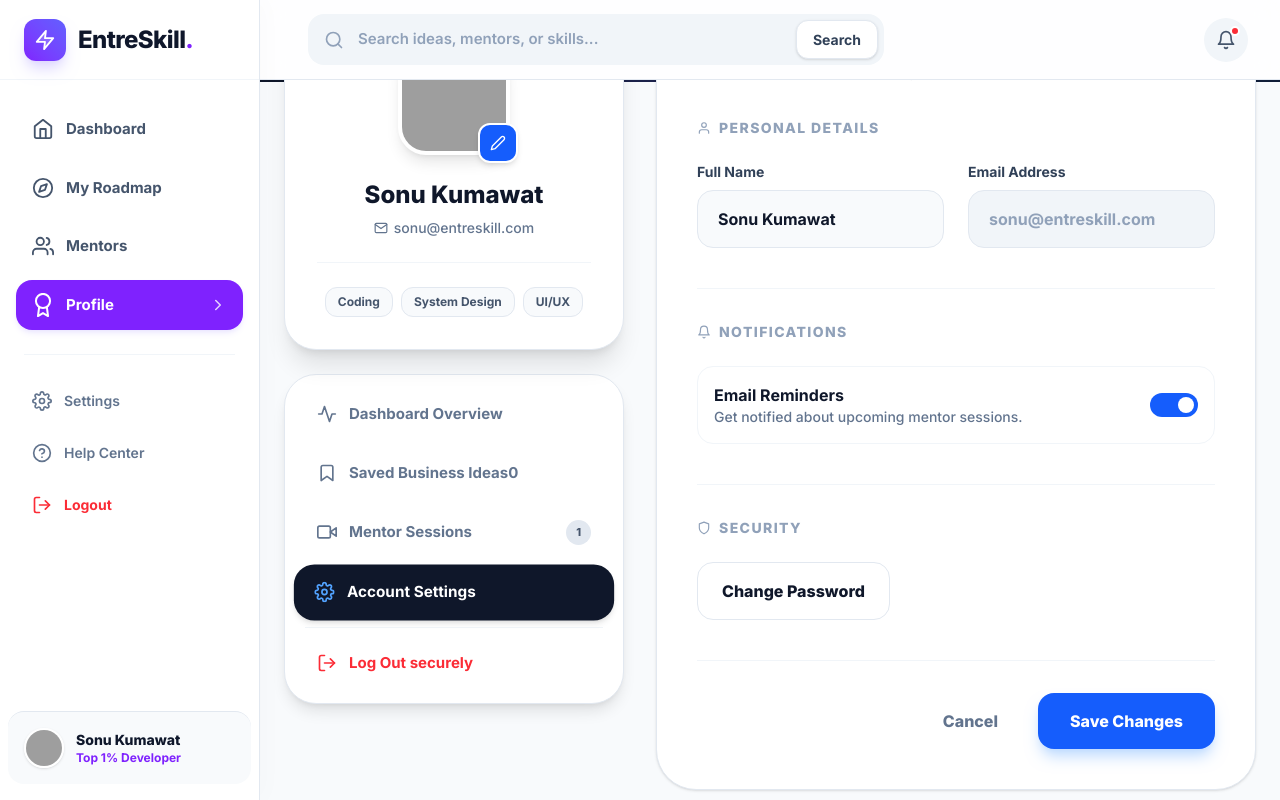
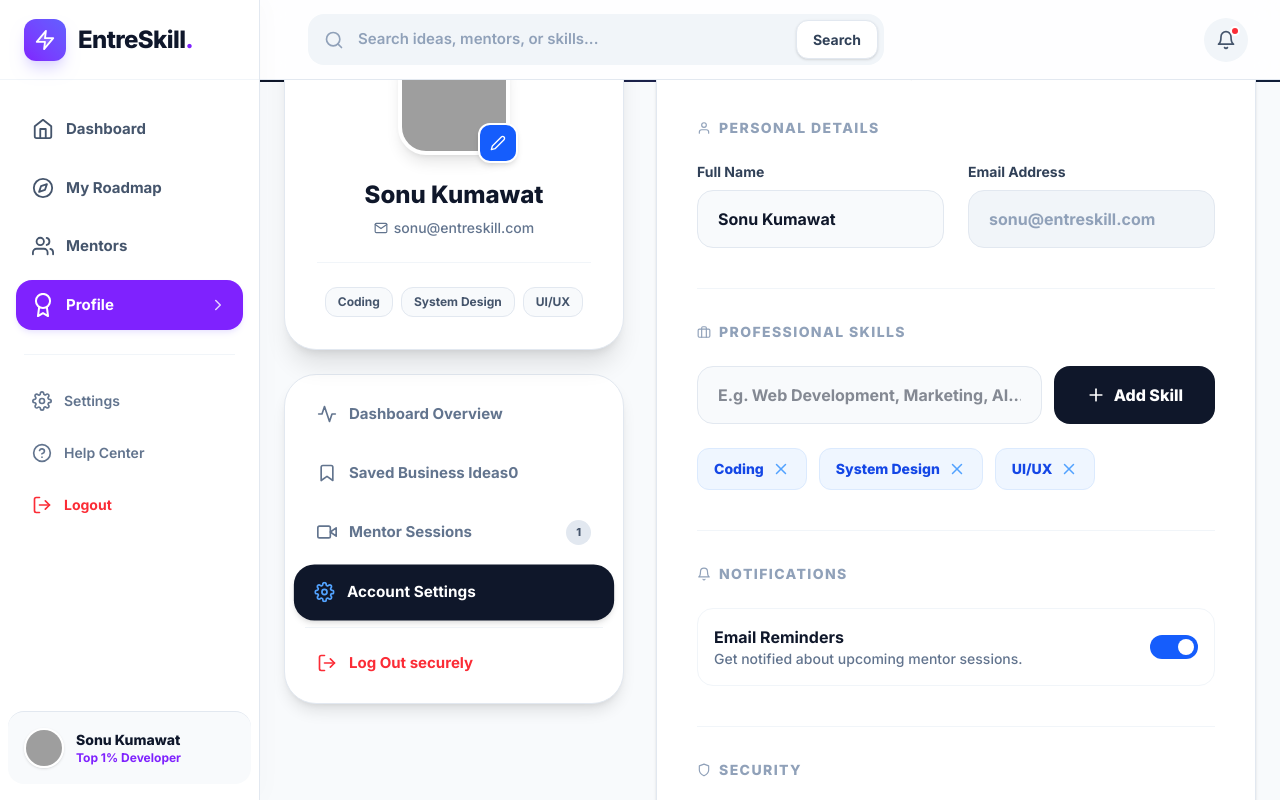
Before and after one commit to sonukumawat-sde/entreskill-hub, a React (Vite) app in the folder frontend/: page /profile in a window 1280 px wide. Both pictures are taken after a click on the button "Account Settings". Built offline with nearby package versions, Linux system fonts and the light colour scheme; grey boxes are pictures that could not be loaded.

Commit message:
Added Skills Manager in Profile for AI

```diff
--- a/frontend/src/pages/Profile.jsx
+++ b/frontend/src/pages/Profile.jsx
@@ -1,11 +1,12 @@
 import React, { useState, useEffect } from 'react';
 import { Link, useNavigate } from 'react-router-dom';
-import axios from 'axios'; // NAYA: API call ke liye axios add kiya
+import axios from 'axios';
 import {
   FiUser, FiMail, FiBookmark, FiSettings,
   FiLogOut, FiArrowRight, FiEdit2, FiShield,
   FiActivity, FiStar, FiTrendingUp, FiVideo,
-  FiCalendar, FiClock, FiAward, FiCheckCircle, FiBell, FiZap
+  FiCalendar, FiClock, FiAward, FiCheckCircle,
+  FiBell, FiZap, FiBriefcase, FiPlus, FiX
 } from 'react-icons/fi';
 
 function Profile() {
@@ -14,23 +15,32 @@ function Profile() {
   const [activeTab, setActiveTab] = useState('overview');
   const [savedIdeas, setSavedIdeas] = useState([]);
 
+  // 🔥 NAYA: Skills Manager aur API Loading ke liye States
+  const [skillInput, setSkillInput] = useState('');
+  const [editedSkills, setEditedSkills] = useState([]);
+  const [isSaving, setIsSaving] = useState(false);
+
   useEffect(() => {
-    // NAYA: Async function banaya taaki API call kar sakein
     const fetchProfileData = async () => {
       // 1. Fetch User Data
       const userInfo = localStorage.getItem('userInfo');
       if (userInfo) {
-        setUser(JSON.parse(userInfo));
+        const parsedUser = JSON.parse(userInfo);
+        setUser(parsedUser);
+        // User ki pehle se save ki hui skills ko setup karo
+        setEditedSkills(parsedUser.skills || []);
       } else {
-        // Premium Fallback Data (Using your real name for authentic feel)
-        setUser({
+        // Premium Fallback Data
+        const fallbackUser = {
           name: "Sonu Kumawat",
           email: "sonu@entreskill.com",
           skills: ["Coding", "System Design", "UI/UX"]
-        });
+        };
+        setUser(fallbackUser);
+        setEditedSkills(fallbackUser.skills);
       }
 
-      // 2. Fetch Bookmarked Ideas from Backend (MongoDB)
+      // 2. Fetch Bookmarked Ideas from Backend
       const token = localStorage.getItem('token');
       if (token) {
         try {
@@ -55,6 +65,47 @@ function Profile() {
     navigate('/login');
   };
 
+  // 🔥 NAYA: Nayi skill add karne ka logic
+  const handleAddSkill = () => {
+    if (skillInput.trim() !== '' && !editedSkills.includes(skillInput.trim())) {
+      setEditedSkills([...editedSkills, skillInput.trim()]);
+      setSkillInput('');
+    }
+  };
+
+  // 🔥 NAYA: Skill hatane (delete) ka logic
+  const handleRemoveSkill = (skillToRemove) => {
+    setEditedSkills(editedSkills.filter(skill => skill !== skillToRemove));
+  };
+
+  // 🔥 NAYA: Skills ko Backend mein save karne ka logic
+  const handleSaveChanges = async () => {
+    setIsSaving(true);
+    try {
+      const token = localStorage.getItem('token');
+      const config = { headers: { Authorization: `Bearer ${token}` } };
+
+      // Backend ko nayi skills bhejo (ensure backend has this PUT route)
+      const { data } = await axios.put(
+        'https://entreskill-hub-9r2j.onrender.com/api/auth/profile',
+        { skills: editedSkills },
+        config
+      );
+
+      // Local storage aur state update karo taaki dashboard ko pata chal jaye
+      const updatedUser = { ...user, skills: editedSkills };
+      setUser(updatedUser);
+      localStorage.setItem('userInfo', JSON.stringify(updatedUser));
+
+      alert("✅ Skills saved successfully! AI engine is ready.");
+    } catch (error) {
+      console.error("Error updating profile:", error);
+      alert("❌ Failed to save skills. Please try again.");
+    } finally {
+      setIsSaving(false);
+    }
+  };
+
   if (!user) return null;
 
   const avatarUrl = `https://ui-avatars.com/api/?name=${encodeURIComponent(user.name)}&background=0F172A&color=fff&bold=true&size=128`;
@@ -66,7 +117,6 @@ function Profile() {
           1. ENTERPRISE HEADER BANNER
           ========================================== */}
       <div className="h-[240px] w-full relative overflow-hidden bg-[#0F172A]">
-        {/* Abstract Background Design */}
         <div className="absolute inset-0 opacity-20">
           <div className="absolute top-[-50px] right-[-50px] w-[300px] h-[300px] bg-blue-500 rounded-full blur-[80px]"></div>
           <div className="absolute bottom-[-100px] left-[20%] w-[400px] h-[400px] bg-indigo-500 rounded-full blur-[100px]"></div>
@@ -80,7 +130,6 @@ function Profile() {
             ========================================== */}
         <div className="w-full lg:w-[340px] shrink-0 space-y-6">
 
-          {/* Main User Card */}
           <div className="bg-white rounded-[32px] p-8 border border-slate-200 shadow-xl text-center relative">
             <div className="absolute top-4 left-4 bg-gradient-to-r from-amber-400 to-amber-500 text-white px-3 py-1 rounded-full text-[10px] font-black uppercase tracking-widest shadow-md flex items-center gap-1">
               <FiStar className="fill-white" size={10} /> PRO PLAN
@@ -107,7 +156,6 @@ function Profile() {
             </div>
           </div>
 
-          {/* Navigation Menu */}
           <div className="bg-white rounded-[32px] border border-slate-200 shadow-lg p-3 space-y-1">
             {[
               { id: 'overview', icon: FiActivity, label: 'Dashboard Overview' },
@@ -153,11 +201,10 @@ function Profile() {
             ========================================== */}
         <div className="flex-1 mt-6 lg:mt-0 pb-10">
 
-          {/* TAB 1: OVERVIEW (ANALYTICS & GAMIFICATION) */}
+          {/* TAB 1: OVERVIEW */}
           {activeTab === 'overview' && (
             <div className="animate-fade-in space-y-8">
 
-              {/* Analytics Grid */}
               <div className="grid grid-cols-1 md:grid-cols-3 gap-6">
                 <div className="bg-white p-6 rounded-[32px] border border-slate-200 shadow-sm flex items-center gap-5 relative overflow-hidden group">
                   <div className="absolute right-[-20px] top-[-20px] opacity-5 group-hover:opacity-10 transition-opacity"><FiTrendingUp size={120}/></div>
@@ -193,7 +240,6 @@ function Profile() {
                 </div>
               </div>
 
-              {/* Achievements & Badges */}
               <div className="bg-white rounded-[32px] border border-slate-200 p-8 shadow-sm">
                 <div className="flex items-center justify-between mb-8">
                   <h3 className="text-[22px] font-black text-[#0F172A]">Your Achievements</h3>
@@ -221,7 +267,7 @@ function Profile() {
             </div>
           )}
 
-          {/* TAB 2: SAVED IDEAS (GRID) */}
+          {/* TAB 2: SAVED IDEAS */}
           {activeTab === 'saved' && (
             <div className="animate-fade-in">
               <div className="mb-8 flex items-center justify-between">
@@ -282,7 +328,6 @@ function Profile() {
             <div className="animate-fade-in space-y-6">
               <h3 className="text-[28px] font-black text-[#0F172A] mb-2">Upcoming Sessions</h3>
 
-              {/* Premium Session Card */}
               <div className="bg-white rounded-[32px] border border-slate-200 p-8 shadow-sm flex flex-col md:flex-row gap-8 items-start md:items-center justify-between relative overflow-hidden">
                 <div className="absolute top-0 left-0 w-2 h-full bg-blue-500"></div>
 
@@ -311,16 +356,16 @@ function Profile() {
                   </button>
                 </div>
               </div>
-
             </div>
           )}
 
-          {/* TAB 4: SETTINGS */}
+          {/* TAB 4: SETTINGS (WITH NEW SKILLS MANAGER) */}
           {activeTab === 'settings' && (
             <div className="animate-fade-in bg-white border border-slate-200 rounded-[40px] p-10 shadow-sm">
               <h3 className="text-[28px] font-black text-[#0F172A] mb-8">Account Settings</h3>
 
               <div className="space-y-10">
+
                 {/* Personal Info */}
                 <div>
                   <h4 className="text-[14px] font-black text-slate-400 uppercase tracking-widest mb-6 flex items-center gap-2"><FiUser/> Personal Details</h4>
@@ -333,6 +378,45 @@ function Profile() {
                       <label className="block text-sm font-bold text-slate-700 mb-2">Email Address</label>
                       <input type="email" defaultValue={user.email} disabled className="w-full bg-slate-100 border border-slate-200 px-5 py-4 rounded-[16px] font-bold text-slate-400 cursor-not-allowed" />
                     </div>
+                  </div>
+                </div>
+
+                {/* 🔥 NEW FEATURE: Skills Manager */}
+                <div className="pt-8 border-t border-slate-100">
+                  <h4 className="text-[14px] font-black text-slate-400 uppercase tracking-widest mb-6 flex items-center gap-2"><FiBriefcase/> Professional Skills</h4>
+
+                  <div className="flex flex-col sm:flex-row gap-3 mb-6">
+                    <input
+                      type="text"
+                      value={skillInput}
+                      onChange={(e) => setSkillInput(e.target.value)}
+                      onKeyPress={(e) => e.key === 'Enter' && handleAddSkill()}
+                      placeholder="E.g. Web Development, Marketing, AI..."
+                      className="flex-1 bg-slate-50 border border-slate-200 px-5 py-4 rounded-[16px] focus:outline-none focus:ring-2 focus:ring-blue-500 focus:bg-white font-bold text-[#0F172A] transition-all"
+                    />
+                    <button
+                      onClick={handleAddSkill}
+                      className="bg-[#0F172A] text-white px-8 py-4 rounded-[16px] font-black hover:bg-blue-600 transition-colors flex items-center justify-center gap-2"
+                    >
+                      <FiPlus size={20} /> Add Skill
+                    </button>
+                  </div>
+
+                  {/* Skills Tags Display */}
+                  <div className="flex flex-wrap gap-3">
+                    {editedSkills.map((skill, index) => (
+                      <span key={index} className="bg-blue-50 text-blue-700 px-4 py-2.5 rounded-[12px] text-sm font-black flex items-center gap-2 border border-blue-100 group">
+                        {skill}
+                        <FiX
+                          size={18}
+                          className="cursor-pointer text-blue-400 hover:text-red-500 transition-colors"
+                          onClick={() => handleRemoveSkill(skill)}
+                        />
+                      </span>
+                    ))}
+                    {editedSkills.length === 0 && (
+                      <p className="text-slate-400 font-medium text-sm mt-2">No skills added yet. Add some to get AI recommendations!</p>
+                    )}
                   </div>
                 </div>
 
@@ -365,10 +449,15 @@ function Profile() {
                   <button className="px-6 py-4 rounded-[16px] font-black text-slate-500 hover:bg-slate-100 transition-colors">
                     Cancel
                   </button>
-                  <button className="bg-blue-600 text-white px-8 py-4 rounded-[16px] font-black hover:bg-blue-700 transition-all active:scale-95 shadow-lg shadow-blue-200">
-                    Save Changes
+                  <button
+                    onClick={handleSaveChanges}
+                    disabled={isSaving}
+                    className="bg-blue-600 text-white px-8 py-4 rounded-[16px] font-black hover:bg-blue-700 transition-all active:scale-95 shadow-lg shadow-blue-200 disabled:bg-blue-400 disabled:cursor-not-allowed flex items-center gap-2"
+                  >
+                    {isSaving ? "Saving..." : "Save Changes"}
                   </button>
                 </div>
+
               </div>
             </div>
           )}
```
